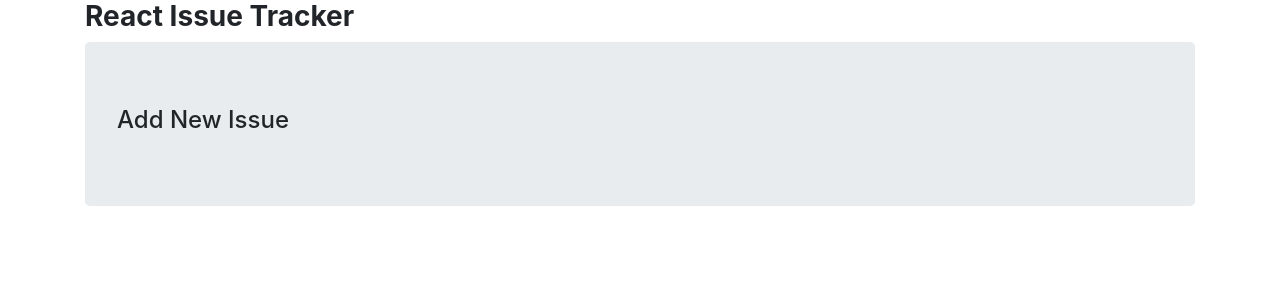
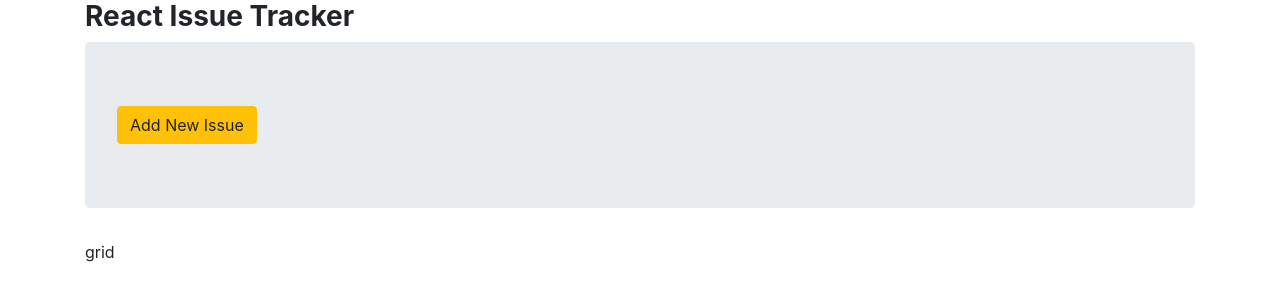
Before and after one commit to ali1129js/issuetracker-app, a React (Create React App) app: page / in a window 1280 px wide. Shown: the top 300 px of the page. Built offline with nearby package versions, Linux system fonts and the light colour scheme.

Commit message:
test modal

```diff
--- a/src/App.js
+++ /dev/null
@@ -1,14 +0,0 @@
-import React from "react";
-import Form from "./Form";
-
-const App = () => {
-  return (
-    <div className="container">
-      <h3>
-        <strong>React Issue Tracker</strong>
-      </h3>
-      <Form />
-    </div>
-  );
-};
-export default App;
--- a/src/Form.js
+++ /dev/null
@@ -1,11 +0,0 @@
-import React, { useState } from "react";
-
-const Form = () => {
-  return (
-    <div className="jumbotron">
-      <h4>Add New Issue</h4>
-    </div>
-  );
-};
-
-export default Form;
--- /dev/null
+++ b/src/components/App.js
@@ -0,0 +1,35 @@
+import React, { Component } from "react";
+import NewIssue from "./NewIssue";
+import Grid from "./Grid";
+
+class App extends Component {
+  state = {
+    issues: [
+      {
+        id: "uuidv4",
+        severity: "high",
+        assigned: "name",
+        status: "open",
+      },
+    ],
+    isOpen: true,
+  };
+
+  handleToggle = () => {
+    this.setState({
+      isOpen: !this.state.isOpen,
+    });
+  };
+  render() {
+    return (
+      <div className="container">
+        <h3>
+          <strong>React Issue Tracker</strong>
+        </h3>
+        <NewIssue show={this.state.isOpen} handleToggle={this.handleToggle} />
+        <Grid />
+      </div>
+    );
+  }
+}
+export default App;
--- /dev/null
+++ b/src/components/Grid.js
@@ -0,0 +1,5 @@
+import React from "react";
+
+const Grid = () => <div className="grid">grid</div>;
+
+export default Grid;
--- /dev/null
+++ b/src/components/NewIssue.js
@@ -0,0 +1,16 @@
+import React from "react";
+
+const NewIssue = ({ handleToggle, show }) => {
+  if (!show) {
+    return null;
+  }
+  return (
+    <div className="jumbotron">
+      <button className="btn btn-warning" onClick={handleToggle}>
+        Add New Issue
+      </button>
+    </div>
+  );
+};
+
+export default NewIssue;
```
Also changed, not shown: src/index.js (+5 -5 lines).
